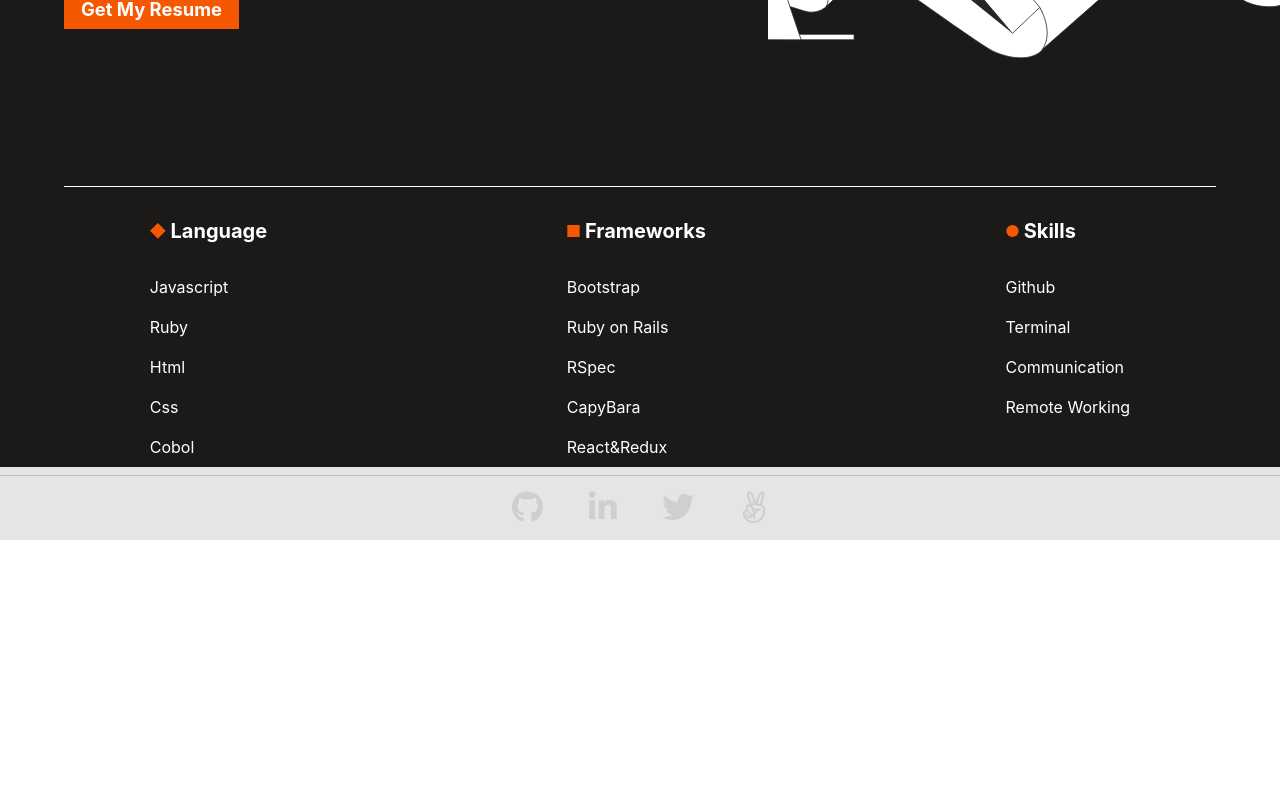
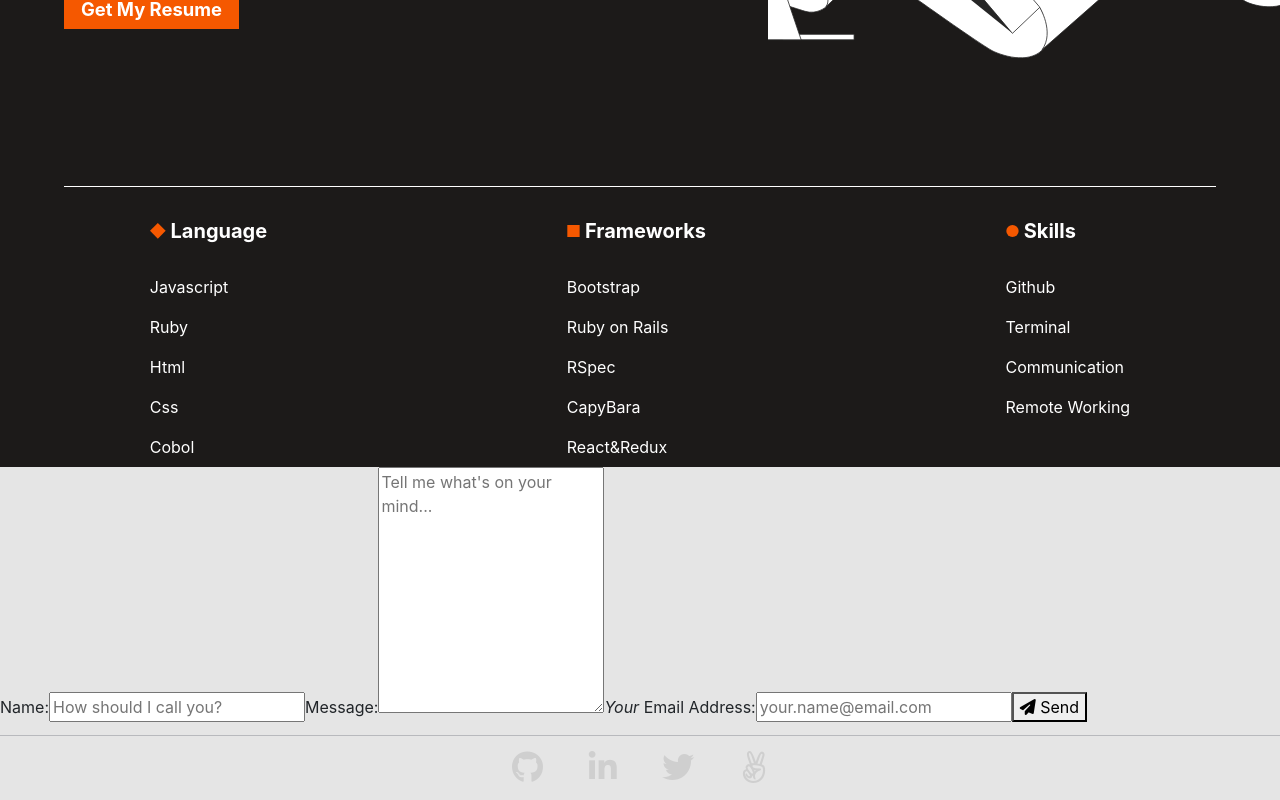
Before and after one commit to Stricks1/portfolio-f, a React (Create React App) app: page / in a window 1280 px wide. Shown: the part 2842-3642 px from the top of the page. Before the commit the page ends 3382 px from the top, so only its background shows below. Built offline with nearby package versions, Linux system fonts and the light colour scheme.

Commit message:
implementing with scripts for sending email on contact

```diff
--- a/src/App.js
+++ b/src/App.js
@@ -4,6 +4,7 @@ import Nav from "./components/topNav";
 import Header from "./containers/headerContainer";
 import Projects from "./containers/projectsContainer";
 import About from "./containers/aboutContainer";
+import FormEmail from "./components/formEmail";
 import Footer from "./components/footer";
 import "./index.css";
 
@@ -14,6 +15,7 @@ export default function App() {
       <Header />
       <Projects />
       <About />
+      <FormEmail />
       <Footer />
     </ViewportProvider>
   );
--- /dev/null
+++ b/src/components/formEmail.js
@@ -0,0 +1,144 @@
+/* eslint-disable array-callback-return */
+import React from 'react';
+import { useViewport } from "../hooks/viewPort";
+
+const FormEmail = () => {
+  const { width } = useViewport();
+  const breakpoint = 560;
+
+  function getFormData(form) {
+    let elements = form.elements;
+    let honeypot;
+    let fields = Object.keys(elements).filter(function(k) {
+      if (elements[k].name === "honeypot") {
+        honeypot = elements[k].value;
+        return false;
+      }
+      return true;
+    }).map(function(k) {
+      if(elements[k].name !== undefined) {
+        return elements[k].name;
+      // special case for Edge's html collection
+      }else if(elements[k].length > 0){
+        return elements[k].item(0).name;
+      }
+    }).filter(function(item, pos, self) {
+      return self.indexOf(item) === pos && item;
+    });
+    let formData = {};
+    fields.forEach(function(name){
+      let element = elements[name];      // singular form elements just have one value
+      formData[name] = element.value;      // when our element has multiple items, get their values
+      if (element.length) {
+        let data = [];
+        for (let i = 0; i < element.length; i++) {
+          let item = element.item(i);
+          if (item.checked || item.selected) {
+            data.push(item.value);
+          }
+        }
+        formData[name] = data.join(', ');
+      }
+    });    // add form-specific values into the data
+    formData.formDataNameOrder = JSON.stringify(fields);
+    formData.formGoogleSheetName = form.dataset.sheet || "responses"; // default sheet name
+    formData.formGoogleSendEmail
+      = form.dataset.email || ""; // no email by default
+    return {data: formData, honeypot: honeypot};
+  }
+
+  const sendForm = (e) => {
+    e.preventDefault();
+    let success = false
+    document.getElementById('thankyou_message').classList.add('d-none');
+    document.getElementById('error_message').classList.add('d-none');
+
+    let form = e.target;
+
+    let formData = getFormData(form)
+    let data = formData.data;
+    console.log('teste')
+    console.log(data)
+    console.log('testing?')
+
+    if (formData.honeypot) {
+      return false;
+    }
+
+    let buttons = form.querySelectorAll("button");
+    for (let i = 0; i < buttons.length; i++) {
+      buttons[i].disabled = true;
+    }
+
+    let url = form.action;
+
+    let xhr = new XMLHttpRequest();
+    xhr.open('POST', url);
+    // xhr.withCredentials = true;
+    xhr.setRequestHeader("Content-Type", "application/x-www-form-urlencoded");
+    xhr.onreadystatechange = function() {
+        if (xhr.readyState === 4 && xhr.status === 200) {
+          form.reset();
+          let formElements = form.querySelector(".form-elements")
+          if (formElements) {
+            formElements.style.display = "none"; // hide form
+          }
+          document.getElementById('thankyou_message').classList.remove('d-none');
+        } else {
+          document.getElementById('error_message').classList.remove('d-none');
+        }
+    };
+    // url encode form data for sending as post data
+    let encoded = Object.keys(data).map(function(k) {
+      return encodeURIComponent(k) + "=" + encodeURIComponent(data[k]);
+    }).join('&');
+    xhr.send(encoded);
+  };
+
+  if (width < breakpoint) {
+    return (
+      <div className="blurrable">
+      </div>
+    );
+  }
+
+  return (
+    <div className="blurrable">
+      <form id="gform" method="POST" className="pure-form pure-form-stacked" data-email="from_email@example.com"
+        onSubmit={sendForm} action="https://script.google.com/macros/s/AKfycbzomy4oZw9rylk5CTN0Rbmf0DF82qUvKRl8qEiSf5GOBLwRv7c/exec">
+        <label htmlFor="name">
+          Name:
+        </label>
+        <input id="name" name="name" placeholder="How should I call you?" />
+        <label htmlFor="message">
+          Message:
+        </label>
+        <textarea id="message" name="message" rows="10"
+                  placeholder="Tell me what's on your mind...">
+        </textarea>
+        <label htmlFor="email">
+            <em>Your</em> Email Address:
+        </label>
+        <input id="email" name="email" type="email"
+            required placeholder="your.name@email.com" />
+        <button className="button-success pure-button button-xlarge">
+            <i className="fa fa-paper-plane" />
+            &nbsp;Send
+        </button>
+      </form>
+      <div className="d-none" id="thankyou_message">
+        <h2>
+            <em>Thanks</em> for contacting us!
+            We will get back to you soon!
+        </h2>
+      </div>
+      <div className="d-none" id="error_message">
+        <h2>
+            Sorry something wrong on our servers, please try again in a few minutes.
+        </h2>
+      </div>
+    </div>
+  );
+};
+
+export default FormEmail;
```
Also changed, not shown: 1 other file (tests, documents, lock files or other folders).
